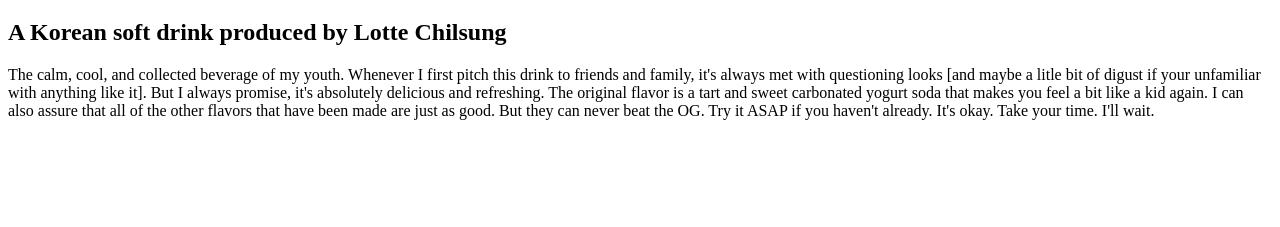
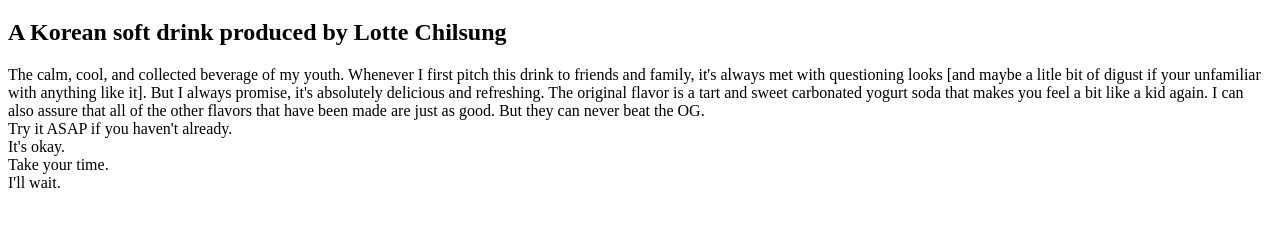
Before and after one commit to alina-moskalenko/AlinaMoskalenko, a plain HTML site: page index.html in a window 1280 px wide. Shown: the part 61-288 px from the top of the page. Drawn offline with Linux system fonts and the light colour scheme.

Commit message:
text edited

```diff
--- a/index.html
+++ b/index.html
@@ -8,6 +8,6 @@
 <body>
     <h1>Milkis</h1>
     <h2>A Korean soft drink produced by Lotte Chilsung</h2>
-    <p>The calm, cool, and collected beverage of my youth. Whenever I first pitch this drink to friends and family, it's always met with questioning looks [and maybe a litle bit of digust if your unfamiliar with anything like it]. But I always promise, it's absolutely delicious and refreshing. The original flavor is a tart and sweet carbonated yogurt soda that makes you feel a bit like a kid again. I can also assure that all of the other flavors that have been made are just as good. But they can never beat the OG. Try it ASAP if you haven't already. It's okay. Take your time. I'll wait.</p>
+    <p>The calm, cool, and collected beverage of my youth. Whenever I first pitch this drink to friends and family, it's always met with questioning looks [and maybe a litle bit of digust if your unfamiliar with anything like it]. But I always promise, it's absolutely delicious and refreshing. The original flavor is a tart and sweet carbonated yogurt soda that makes you feel a bit like a kid again. I can also assure that all of the other flavors that have been made are just as good. But they can never beat the OG. <br> Try it ASAP if you haven't already. <br> It's okay. <br> Take your time. <br> I'll wait.</p>
 </body>
 </html>
```
